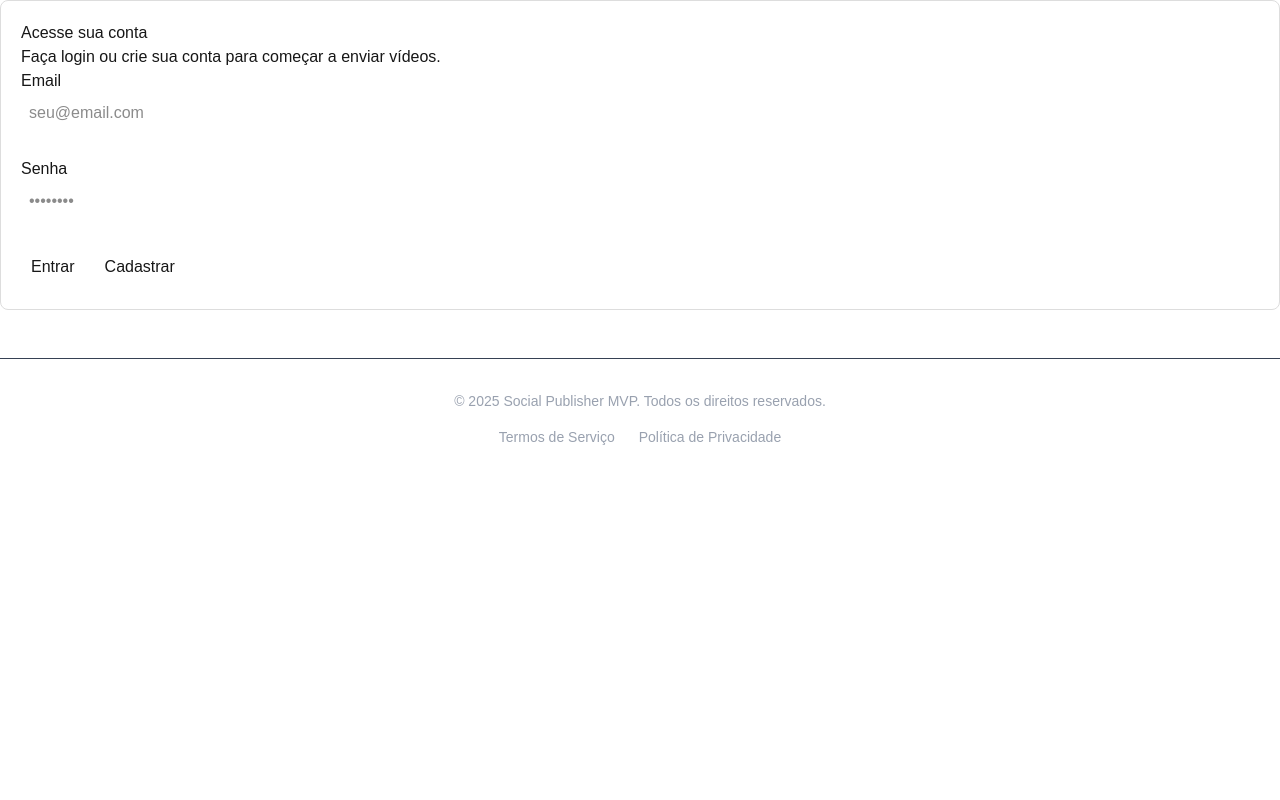
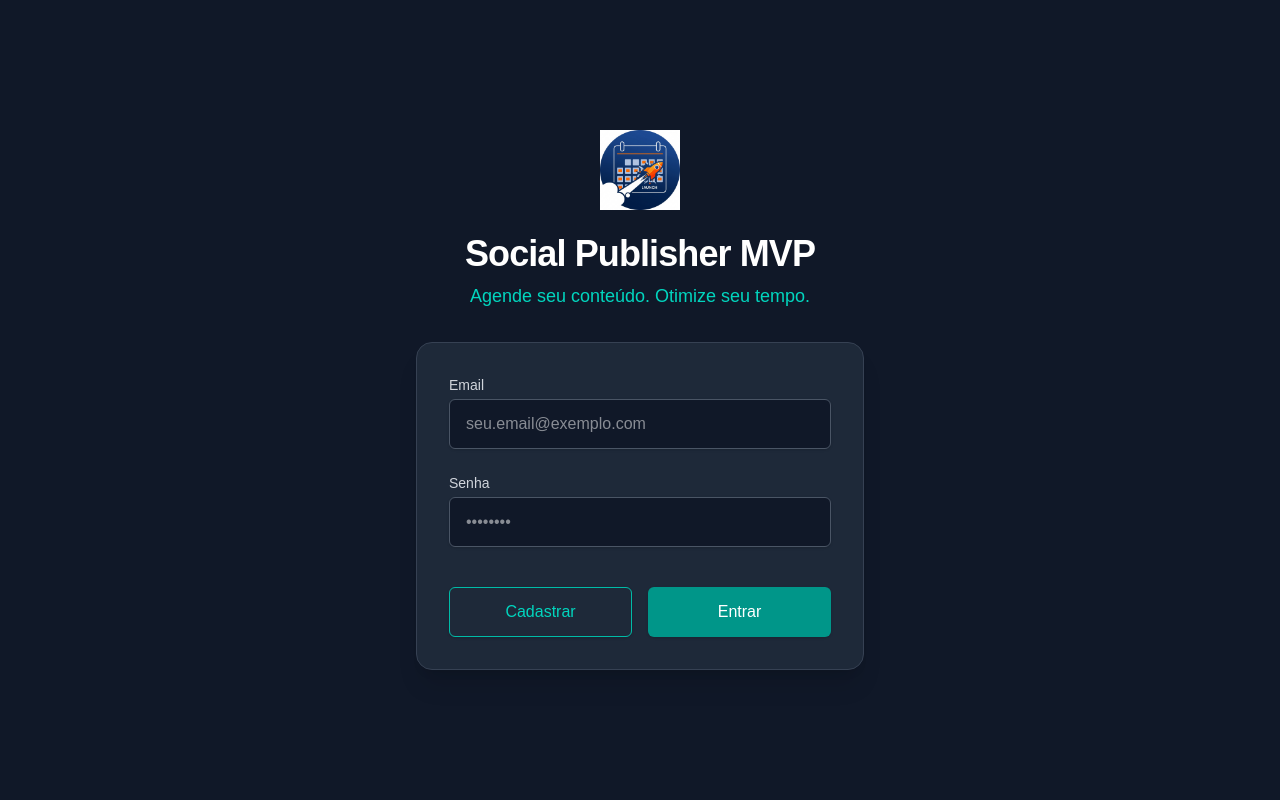
Before and after one commit to walisonanjos/mvp-social-publisher-v2, a Next.js app: page / in a window 1280 px wide. Shown: the top 800 px of the page. Built offline with nearby package versions, Linux system fonts and the light colour scheme; no server answers.

Commit message:
feat: Redesign login page with branding

```diff
--- a/src/components/Auth.tsx
+++ b/src/components/Auth.tsx
@@ -1,24 +1,28 @@
 // src/components/Auth.tsx
-
 'use client';
 
 import { useState } from 'react';
 import { createClient } from '@/lib/supabaseClient';
 
 export default function Auth() {
+  // MANTIVEMOS TODA A SUA LÓGICA ORIGINAL
   const [email, setEmail] = useState('');
   const [password, setPassword] = useState('');
   const supabase = createClient();
 
   const handleSignUp = async (e: React.FormEvent) => {
     e.preventDefault();
+    if (!email || !password) {
+        alert('Por favor, preencha e-mail e senha.');
+        return;
+    }
     try {
       const { error } = await supabase.auth.signUp({
         email,
         password,
       });
       if (error) throw error;
-      alert('Cadastro realizado! Verifique seu e-mail para confirmar.');
+      alert('Cadastro realizado! Verifique seu e-mail para confirmar a conta.');
     } catch (error) {
       alert('Erro ao cadastrar: ' + (error as Error).message);
     }
@@ -26,41 +30,66 @@ export default function Auth() {
 
   const handleSignIn = async (e: React.FormEvent) => {
     e.preventDefault();
+     if (!email || !password) {
+        alert('Por favor, preencha e-mail e senha.');
+        return;
+    }
     try {
       const { error } = await supabase.auth.signInWithPassword({
         email,
         password,
       });
       if (error) throw error;
-      // O redirecionamento ou atualização da página acontecerá automaticamente
-      // pela lógica que já temos no arquivo page.tsx
+      // O redirecionamento acontecerá automaticamente pelo onAuthStateChange na page.tsx
     } catch (error) {
       alert('Erro no login: ' + (error as Error).message);
     }
   };
 
+  // A PARTIR DAQUI, A MUDANÇA É APENAS VISUAL (JSX)
   return (
-    <div style={{ border: '1px solid #ddd', padding: '20px', borderRadius: '8px' }}>
-      <h3>Acesse sua conta</h3>
-      <p>Faça login ou crie sua conta para começar a enviar vídeos.</p>
-      <form>
+    <div className="min-h-screen bg-gray-900 flex flex-col justify-center items-center py-12 px-4">
+
+      {/* Seção do Logo e Chamada */}
+      <div className="text-center mb-8">
+        <img
+          src="/icon.png"
+          alt="Social Publisher MVP Logo"
+          className="mx-auto h-20 w-auto"
+        />
+        <h1 className="mt-6 text-4xl font-extrabold text-white tracking-tight">
+          Social Publisher MVP
+        </h1>
+        <p className="mt-2 text-lg text-teal-400">
+          Agende seu conteúdo. Otimize seu tempo.
+        </p>
+      </div>
+
+      {/* Caixa do Formulário com o novo design */}
+      <div className="w-full max-w-md p-8 bg-gray-800 rounded-2xl shadow-xl border border-gray-700">
+        <form className="space-y-6">
           <div>
-          <label htmlFor="email">Email</label>
-          <br />
+            <label htmlFor="email" className="block text-sm font-medium text-gray-300">
+              Email
+            </label>
+            <div className="mt-1">
               <input
                 id="email"
                 type="email"
                 value={email}
                 onChange={(e) => setEmail(e.target.value)}
-            placeholder="seu@email.com"
+                placeholder="seu.email@exemplo.com"
                 required
-            style={{ padding: '8px', width: '300px' }}
+                className="block w-full bg-gray-900 border border-gray-600 rounded-md shadow-sm py-3 px-4 text-white focus:outline-none focus:ring-teal-500 focus:border-teal-500"
               />
             </div>
-        <br />
+          </div>
+
           <div>
-          <label htmlFor="password">Senha</label>
-          <br />
+            <label htmlFor="password" className="block text-sm font-medium text-gray-300">
+              Senha
+            </label>
+            <div className="mt-1">
               <input
                 id="password"
                 type="password"
@@ -68,17 +97,30 @@ export default function Auth() {
                 onChange={(e) => setPassword(e.target.value)}
                 placeholder="••••••••"
                 required
-            style={{ padding: '8px', width: '300px' }}
+                className="block w-full bg-gray-900 border border-gray-600 rounded-md shadow-sm py-3 px-4 text-white focus:outline-none focus:ring-teal-500 focus:border-teal-500"
               />
             </div>
-        <br />
-        <button type="submit" onClick={handleSignIn} style={{ padding: '10px' }}>
+          </div>
+
+          {/* Botões com novo estilo */}
+          <div className="flex flex-col sm:flex-row gap-4 pt-4">
+            <button
+              type="button" // Usamos type="button" para o cadastro não submeter o form
+              onClick={handleSignUp}
+              className="w-full flex justify-center py-3 px-4 border border-teal-500 text-teal-400 font-medium rounded-md shadow-sm hover:bg-teal-500/10 focus:outline-none focus:ring-2 focus:ring-offset-2 focus:ring-offset-gray-800 focus:ring-teal-500 transition-colors"
+            >
+              Cadastrar
+            </button>
+            <button
+              type="submit" // type="submit" para o login ser a ação principal
+              onClick={handleSignIn}
+              className="w-full flex justify-center py-3 px-4 border border-transparent rounded-md shadow-sm font-medium text-white bg-teal-600 hover:bg-teal-700 focus:outline-none focus:ring-2 focus:ring-offset-2 focus:ring-offset-gray-800 focus:ring-teal-500 transition-colors"
+            >
               Entrar
             </button>
-        <button type="submit" onClick={handleSignUp} style={{ marginLeft: '10px', padding: '10px' }}>
-          Cadastrar
-        </button>
+          </div>
         </form>
+      </div>
     </div>
   );
 }
```
Also changed, not shown: public/icon.png (added). Lines whose indentation alone changed are shown as unchanged.
